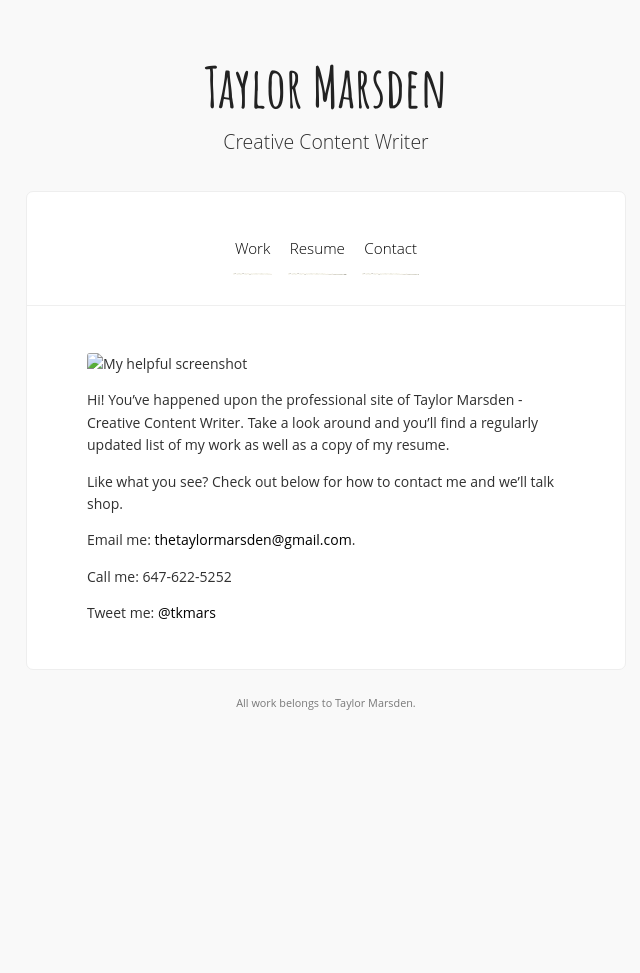
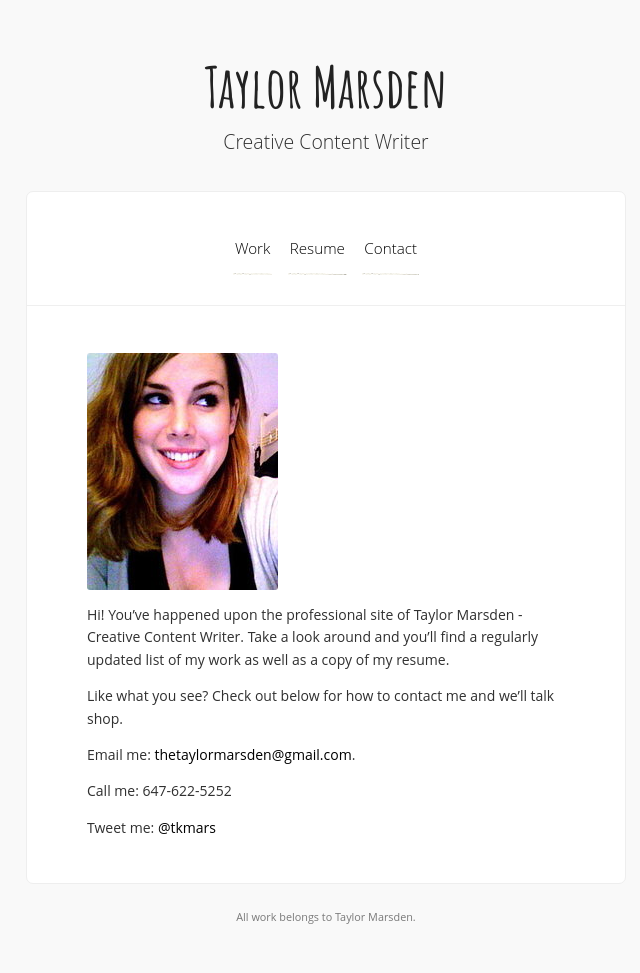
Before and after one commit to tkmars/tkmars.github.io, a Jekyll site: the page built from contact.md, in a window 1280 px wide. Shown: the whole page, without its empty margins (314-954 px from the left). Built offline with Jekyll 4.4.1, drawn with Linux system fonts in a browser that asks for light colours; Markdown is read by kramdown in place of the engine named in the settings; comment, search, counter and statistics services are not loaded; before the commit the page ends 900 px from its top, so only the background shows below that.

Commit message:
photoedits

```diff
--- a/contact.md
+++ b/contact.md
@@ -2,7 +2,7 @@
 layout: page
 ---
 
-![My helpful screenshot]({{ site.url }}/images/me..jpg)
+![My helpful screenshot]({{ site.url }}/images/rsz_me.jpg)
 
 Hi! You've happened upon the professional site of Taylor Marsden - Creative Content Writer. Take a look around and you'll find a regularly updated list of my work as well as a copy of my resume.
 
```
Also changed, not shown: images/me..jpg (deleted), images/rsz_me.jpg (added).
